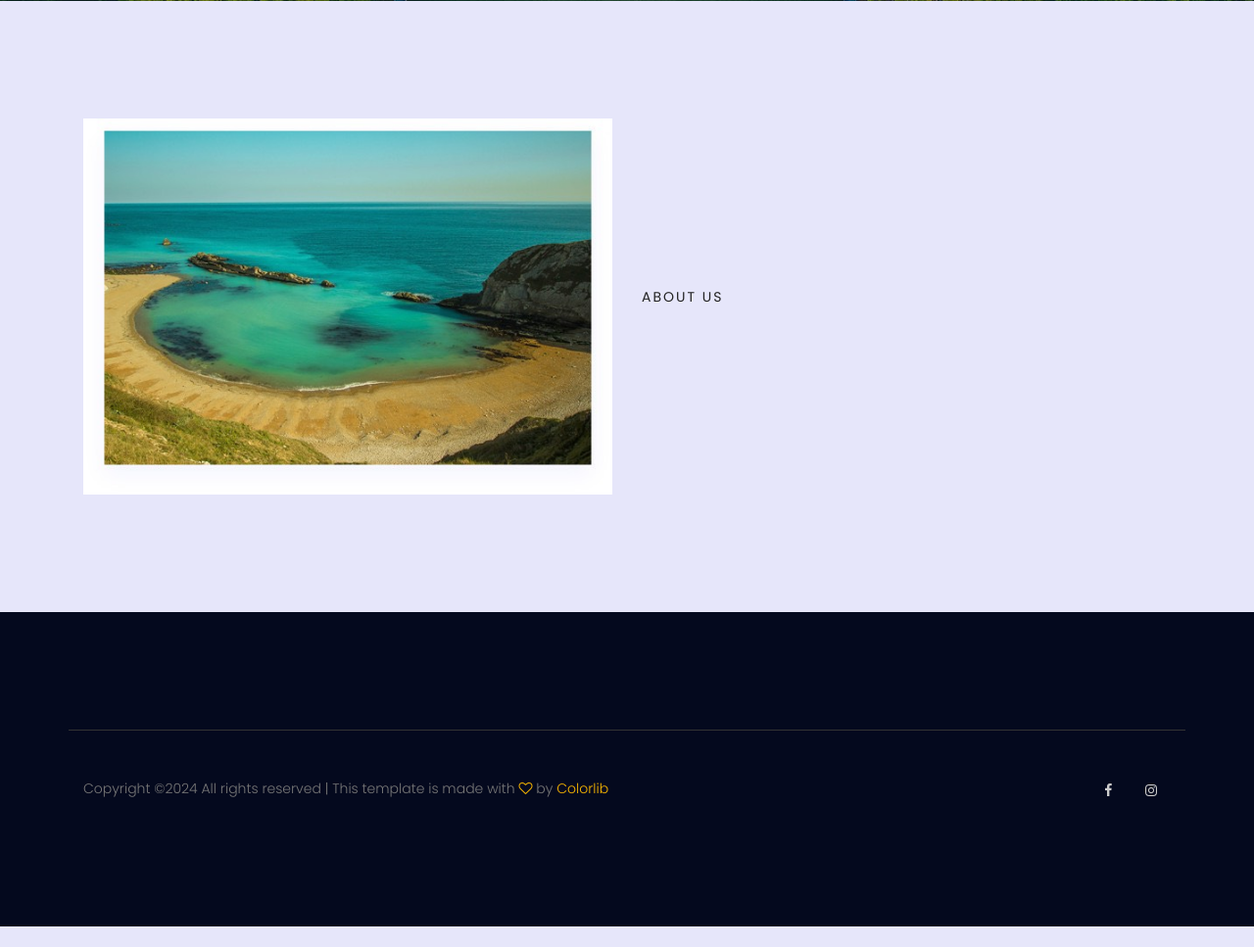
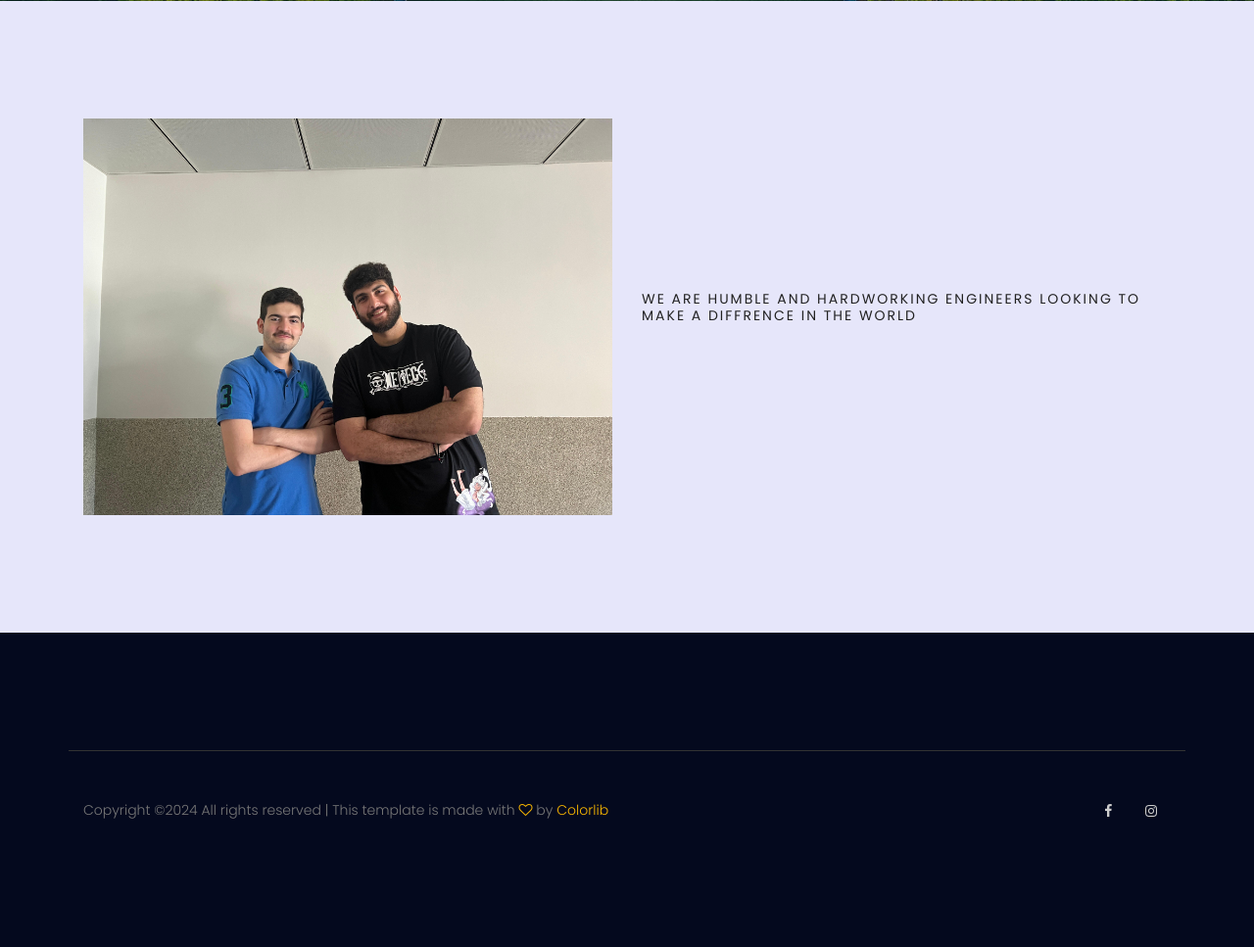
Before and after one commit to ShortyCries/Senior-Porject, a PHP site: page /about.php in a window 1280 px wide. Shown: the part 339-1306 px from the top of the page at 98% size. Before the commit the page ends 1285 px from the top, so only its background shows below. Run offline with PHP 8.4, Linux system fonts and the light colour scheme; some libraries are stand-ins or nearby versions.

Commit message:
pic about us :happy emoji:

```diff
--- a/about.php
+++ b/about.php
@@ -1,4 +1,3 @@
-
 <!DOCTYPE html>
 <html lang="zxx" class="no-js">
 
@@ -95,10 +94,10 @@
 		<div class="container">
 			<div class="row align-items-center">
 				<div class="col-lg-6 info-left">
-						<img class="img-fluid" src="img/about/info-img.jpg" alt="">
+					<img class="img-fluid" src="img/d3c6a4f5-1690-4565-83a8-8288482171b9.jpg" alt="">
 				</div>
 				<div class="col-lg-6 info-right">
-						<h6>About Us</h6>
+					<h6>We are humble and hardworking engineers looking to make a diffrence in the world</h6>
 					<h1></h1>
 					<p></p>
 				</div>
```
Also changed, not shown: img/d3c6a4f5-1690-4565-83a8-8288482171b9.jpg (added). Lines whose indentation alone changed are shown as unchanged.
